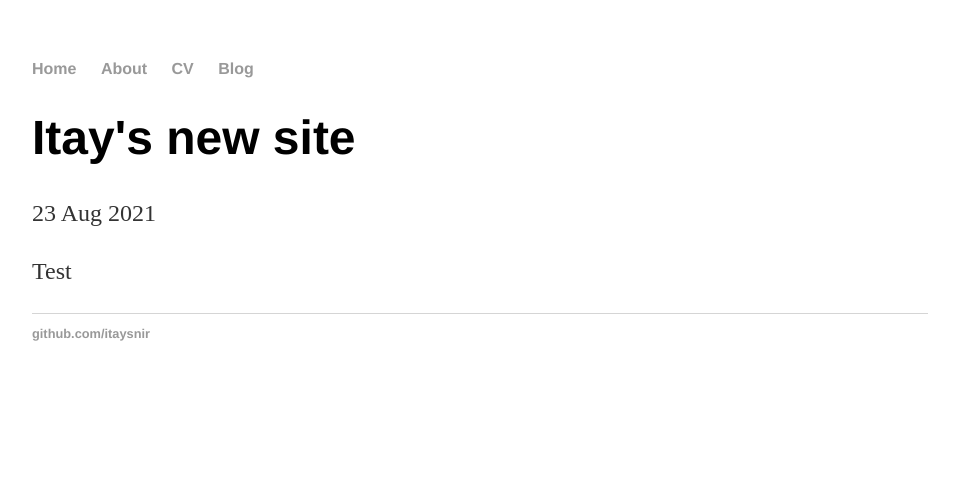
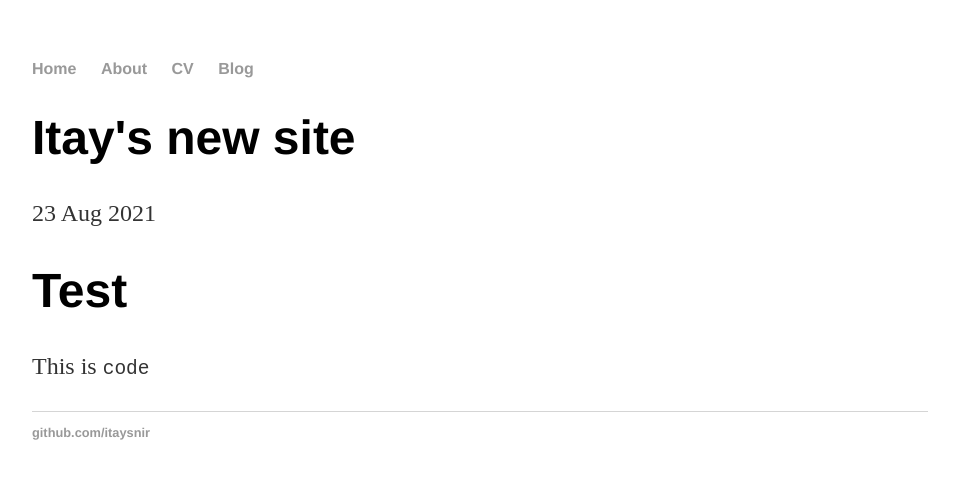
Before and after one commit to itaysnir/itaysnir.github.io, a Jekyll site: the page built from _posts/2021-08-23-Itay's-Site-Launched.md, in a window 1280 px wide. Shown: the top 479 px of the page, without its empty margins (160-1119 px from the left). Built offline with Jekyll 4.4.1, drawn with Linux system fonts in a browser that asks for light colours.

Commit message:
Update 2021-08-23-Itay's-Site-Launched.md

```diff
--- a/_posts/2021-08-23-Itay's-Site-Launched.md
+++ b/_posts/2021-08-23-Itay's-Site-Launched.md
@@ -4,4 +4,6 @@ title: "Itay's new site"
 date: 2021-08-23
 ---
 
-Test
+# Test
+
+This is `code`
```
